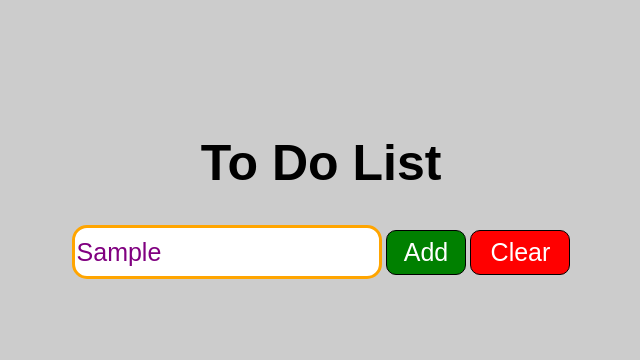
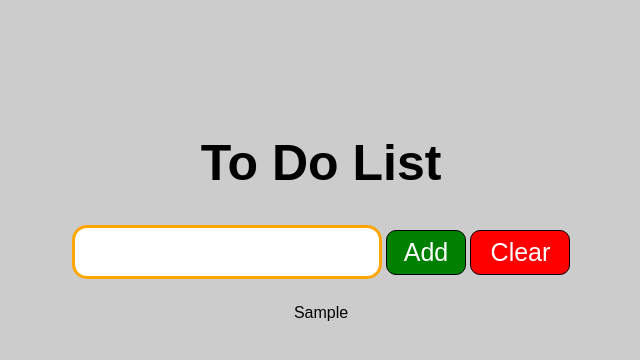
Before and after one commit to GokalpAvcu/to-do-list, a plain HTML site: page index.html in a window 1280 px wide. Both pictures are taken after typing "Sample" into the empty fields and a click on the input "Add". Shown: the whole page, without its empty margins (319-959 px from the left). Drawn offline with Linux system fonts and the light colour scheme.

Commit message:
add js,cs

```diff
--- a/script.js
+++ b/script.js
@@ -4,9 +4,12 @@ let inputText = document.getElementById("inputText");
 
 addToDoButton.addEventListener("click", function(){
     let paragraph = document.createElement("p"); // paragrafı oluştur
-    paragraph.classList.add("");
+    paragraph.classList.add(".paragraph-styling");
     toDoContainer.appendChild(paragraph); // paragrafı div'in içerisine at
     paragraph.innerHTML = inputText.value;
     inputText.value = ""; // yukarıdaki input text'in içeriğini sıfırla
 
+    paragraph.addEventListener("click", function(){
+      paragraph.style.textDecoration = "line-through";
+    })
 })
--- a/style.css
+++ b/style.css
@@ -72,4 +72,10 @@ body{
     margin:0;
     cursor: pointer;
     font-size: 35px;
+    color: purple;
+    text-transform: capitalize;
 }
+
+.to-dos{
+    margin-top: 25px;
+}
```
